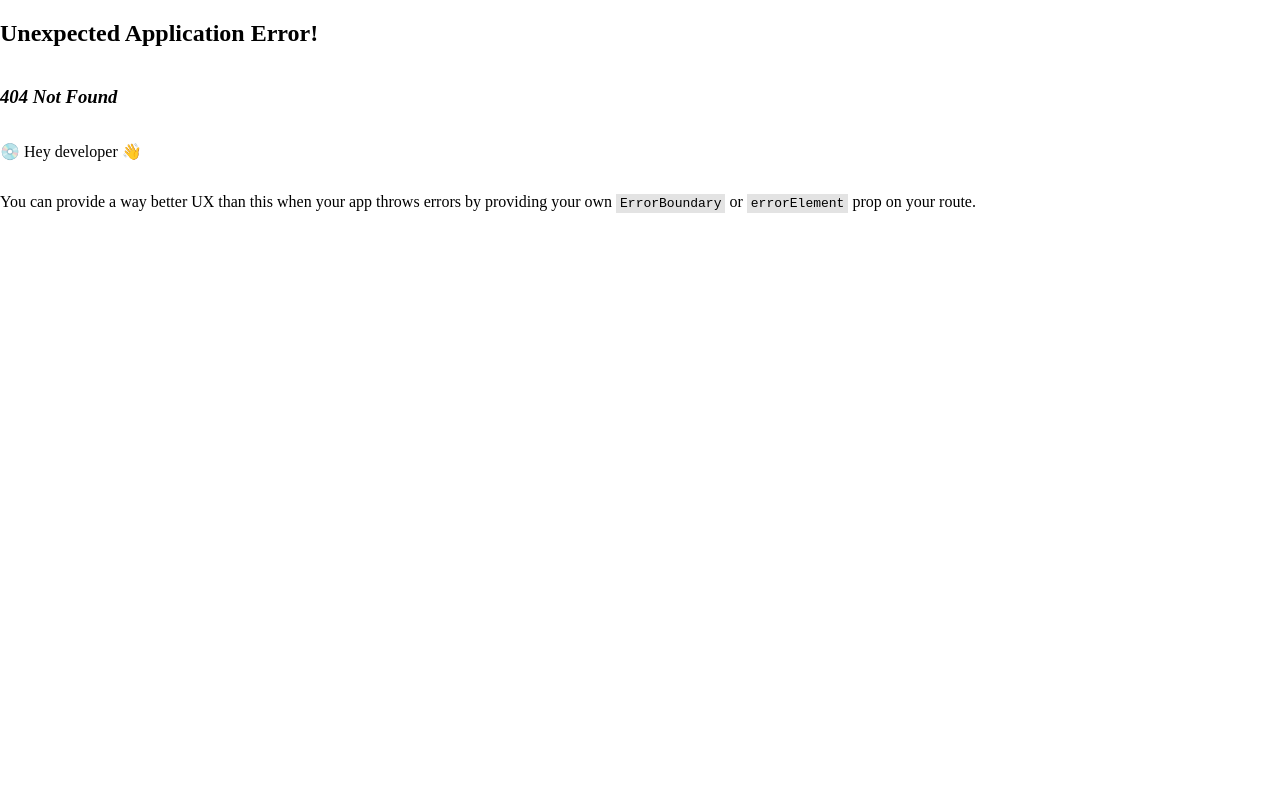
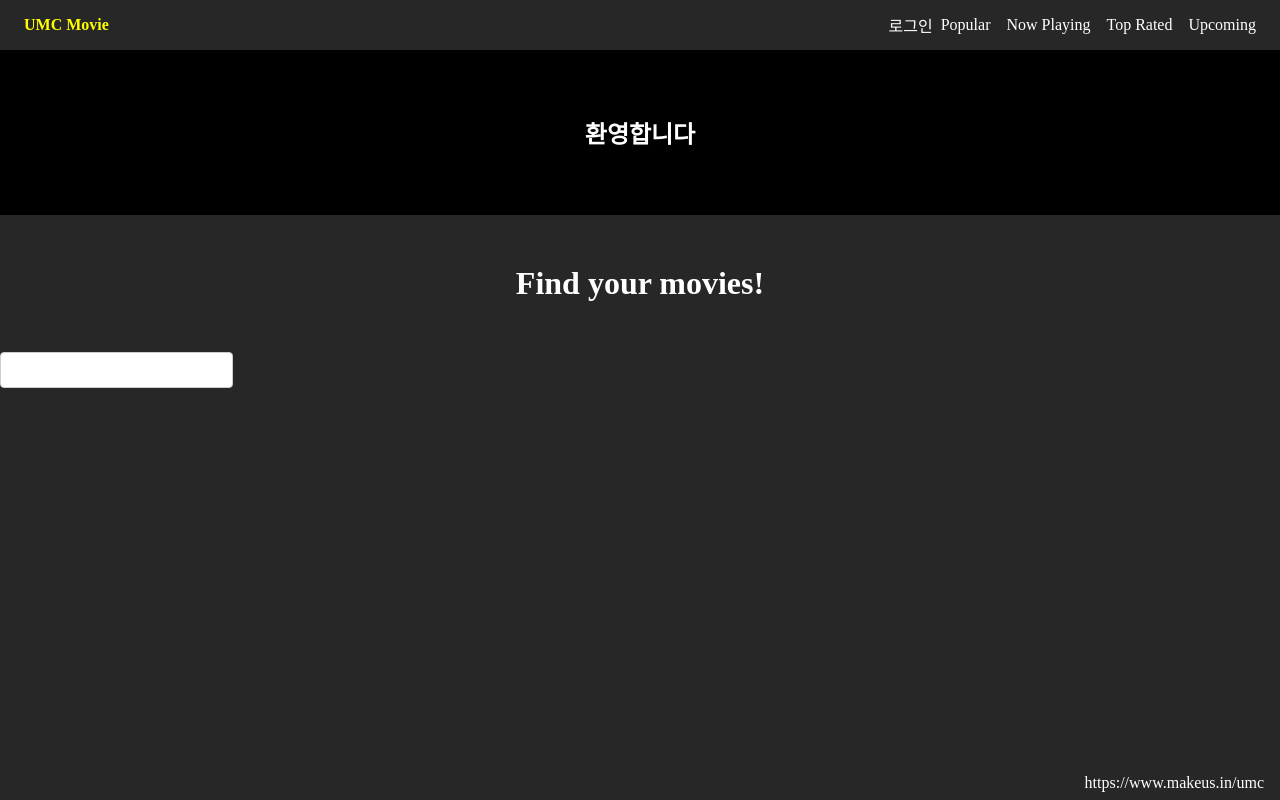
Before and after one commit to hyeonjun0630/UMC_React, a React (Vite) app in the folder week3/: page /intro in a window 1280 px wide. Before the commit this address had no page. Built offline with nearby package versions, Linux system fonts and the light colour scheme.

Commit message:
무비 디테일 추가하기

```diff
--- a/week3/src/pages/Fixed.jsx
+++ b/week3/src/pages/Fixed.jsx
@@ -1,15 +1,17 @@
 import styled from "styled-components";
 import {Link, useLocation} from "react-router-dom";
+import {useState} from "react";
 
 export const Header = () => {
-
   const location = useLocation()
 
   return (
     <HeaderRoot>
-      <HeaderTitle>UMC Movie</HeaderTitle>
+      <HeaderTitle><HeaderAnchor to={"/intro"} selected={location.pathname === "/intro"}>UMC Movie</HeaderAnchor></HeaderTitle>
+
       <Spacer/>
-      <a>로그인</a>
+
+      <LoginButton>로그인</LoginButton>
       <HeaderAnchor to={"/popular"} selected={location.pathname === "/popular"}>Popular</HeaderAnchor>
       <HeaderAnchor to={"/nowplaying"} selected={location.pathname === "/nowplaying"}>Now Playing</HeaderAnchor>
       <HeaderAnchor to={"/toprated"} selected={location.pathname === "/toprated"}>Top Rated</HeaderAnchor>
@@ -18,6 +20,29 @@
   )
 }
 
+function LoginButton() {
+  const [isLoggedIn, setIsLoggedIn] = useState(false);
+
+  const handleClick = () => {
+    setIsLoggedIn(prevState => !prevState);
+  };
+
+  return (
+      <Button onClick={handleClick}>
+        {isLoggedIn ? '로그아웃' : '로그인'}
+      </Button>
+  );
+}
+
+const Button = styled.button`
+    background: none;
+    border: none;
+    padding: 0;
+    font: inherit;
+    cursor: pointer;
+    text-decoration: none;
+    color: white;
+`
 const HeaderRoot = styled.div`
     display: flex;
     align-items: center;
@@ -27,9 +52,13 @@
 `
 
 const HeaderTitle = styled.p``
+
 const Spacer = styled.div`
   flex: 1;
 `
+
+
+
 const HeaderAnchor = styled(Link)`
     border: none;
     background: none;
@@ -45,17 +74,21 @@
     }
 `
 
+
+
 export const Footer = () => {
   return (
     <FooterRoot>
+      {/*<a href={"https://www.makeus.in/umc"}>https://www.makeus.in/umc</a>*/}
       https://www.makeus.in/umc
     </FooterRoot>
   )
 }
 
-const FooterRoot = styled.div`
+const FooterRoot  = styled.div`
     text-align: right;
     padding: 8px 16px;
     background-color: #272727;
     color: white;
+    //text-decoration: none;
 `
--- a/week3/src/pages/Intro.jsx
+++ b/week3/src/pages/Intro.jsx
@@ -1,3 +1,4 @@
+// 인트로 사이트
 import styled from "styled-components";
 
 export const Intro = () => {
--- a/week3/src/pages/Movies.jsx
+++ b/week3/src/pages/Movies.jsx
@@ -124,6 +124,31 @@
     z-index: 1;
 `
 
+
+export function NotFoundPage() {
+  return (
+    <NotFound>
+      <h1>Oops!</h1>
+      <div> 못한 에러가 발생했습니다 ;( </div>
+      <div id="bold">Not Found</div>
+      <a href={"http://localhost:5173/intro"}>메인으로 이동하기</a>
+    </NotFound>
+  );
+}
+
+const NotFound = styled.div`
+    background-color: #363636;
+    height: 100%;
+    color: white;
+    text-align: center;
+
+    & > #bold {
+        font-weight: bold;
+        font-style: italic;
+        padding: 10px 0;
+    }
+`
+
 export const PopularMovies = () => <Movies type={"popular"}/>
 export const UpcomingMovies = () => <Movies type={"upcoming"}/>
 export const NowPlayingMovies = () => <Movies type={"now_playing"}/>
```
Also changed, not shown: week3/src/main.jsx (+6 -2 lines).
